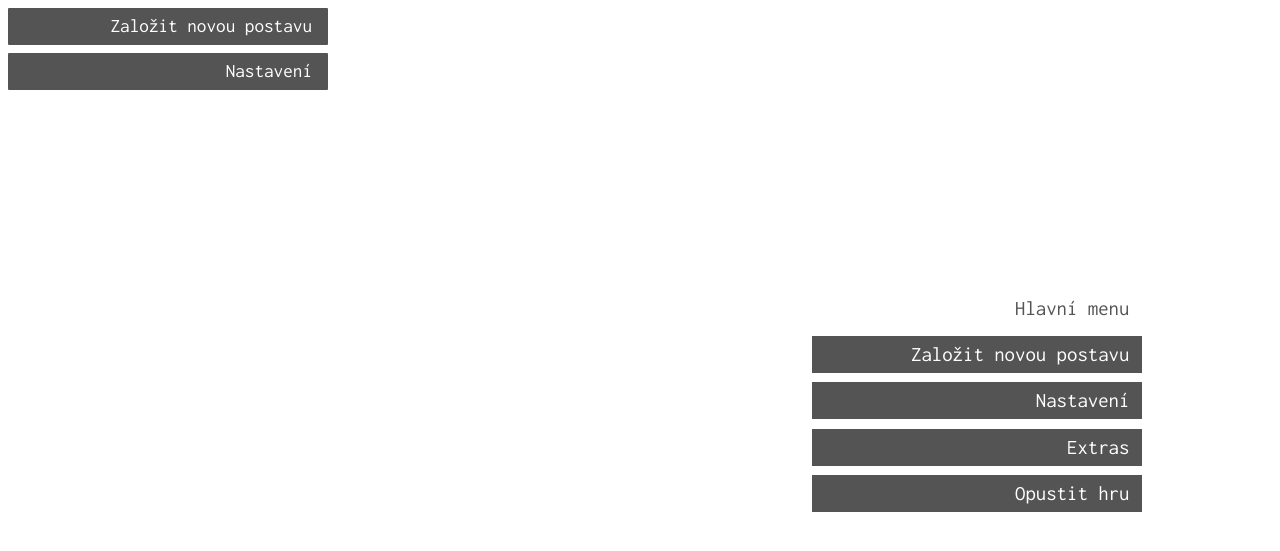
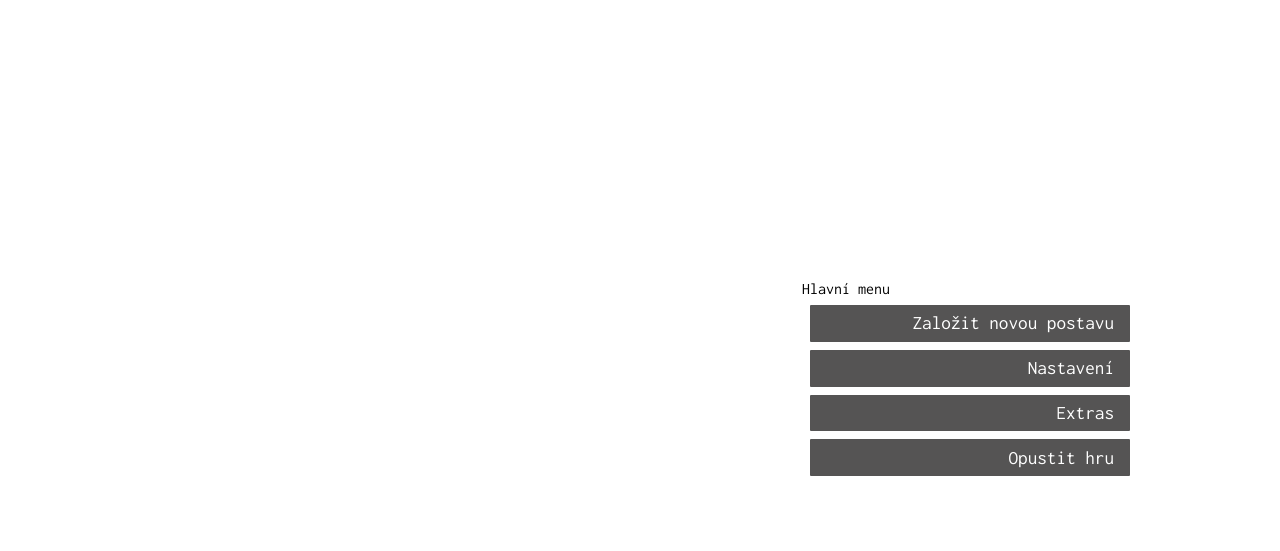
Before and after one commit to robert-belan/personal-website, a Flask app: page / in a window 1280 px wide. Shown: the part 80-631 px from the top of the page. Run offline with Flask 2, Linux system fonts and the light colour scheme.

Commit message:
Dodelal jsem hezci buttony a upravil kvuli nim css Hlavniho menu. Ted me ceka uprava prizpusobeni buttonu v Creation sekci

```diff
--- a/Colleague Creator/static/main.js
+++ b/Colleague Creator/static/main.js
@@ -56,7 +56,7 @@ function changeMenuPosition() {
 }
 
 function createMenuTitle(itemTitle, target) {
-    target.insertAdjacentHTML("afterbegin", `<li class="menu-title">${itemTitle}</li>`);
+    target.insertAdjacentHTML("afterbegin", `<li>${itemTitle}</li>`);
 }
 
 //execute function references in navigationData
@@ -71,17 +71,17 @@ function createMenuItems(dataObject, target) {
 
     for (let counter = 1; counter < paths.length; counter++) {
 
-        //creating new <li class="menu-item"><div>...text...</div></li>
-        const item = document.createElement("li");
-        item.classList.add("menu-item");
-
-        let appendedNewItem = target.appendChild(item);
-        appendedNewItem.insertAdjacentHTML("beforeend", `<div>${labels[counter]}</div>`);
+        //creating new <li>...buttons...</li>
+        target.insertAdjacentHTML("beforeend", `
+        <li>
+            <input type="radio" name="btn-focus" id="btn-focus${counter}">
+            <label for="btn-focus${counter}" class="grandButton mainMenu-btn">${labels[counter]}</label>
+        </li>`);
 
         //adding listeners with path(URLs)
-        appendedNewItem.addEventListener("click", event => {
+        document.querySelector(`#btn-focus${counter}`).addEventListener("click", event => {
             //in main.js
-            event.preventDefault();
+            // event.preventDefault();
             // changeMenuSections(paths[counter])
             executor(paths[counter]);
         })
--- a/Colleague Creator/static/styles.css
+++ b/Colleague Creator/static/styles.css
@@ -67,7 +67,6 @@ header > h1 {
 /* end Header section */
 
 /* Index.html */
-
 /* Menu options */
 
 .menu {
@@ -79,29 +78,12 @@ header > h1 {
 }
 
 .menu li {
-  height: 2.3rem;
-  margin: 0.6rem;
   list-style-type: none;
-  text-align: right;
-  padding: 7px;
-  padding-right: 13px;
-  font-size: 1.3rem;
   transition: letter-spacing 0.5s;
 }
 
 .menu li:hover:not(:first-child) {
-  letter-spacing: 2px;
-  cursor: pointer;
-}
-
-.menu-title {
-  background-color: white;
-  color: var(--text);
-}
-
-.menu-item {
-  background-color: #555454;
-  color: rgba(255, 255, 255, 1);
+  letter-spacing: 0.07rem;
 }
 
 /* Style for menu in character creation section ------------------------------*/
--- a/Colleague Creator/templates/index.html
+++ b/Colleague Creator/templates/index.html
@@ -3,11 +3,7 @@
 {% block main %}
 
 
-<input type="radio" name="btn-focus" id="btn-focus1">
-<label for="btn-focus1" class="grandButton mainMenu-btn">Založit novou postavu</label>
 
-<input type="radio" name="btn-focus" id="btn-focus2">
-<label for="btn-focus2" class="grandButton mainMenu-btn">Nastavení</label>
 
 
 {% endblock %}
```
